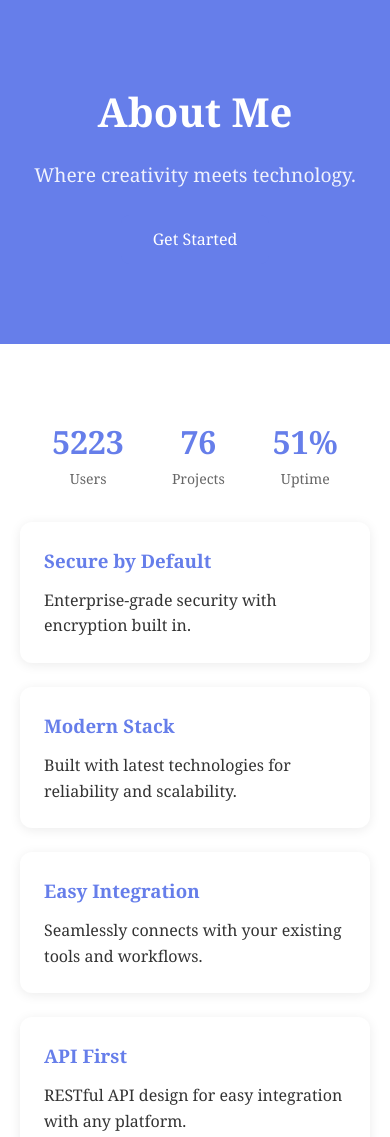
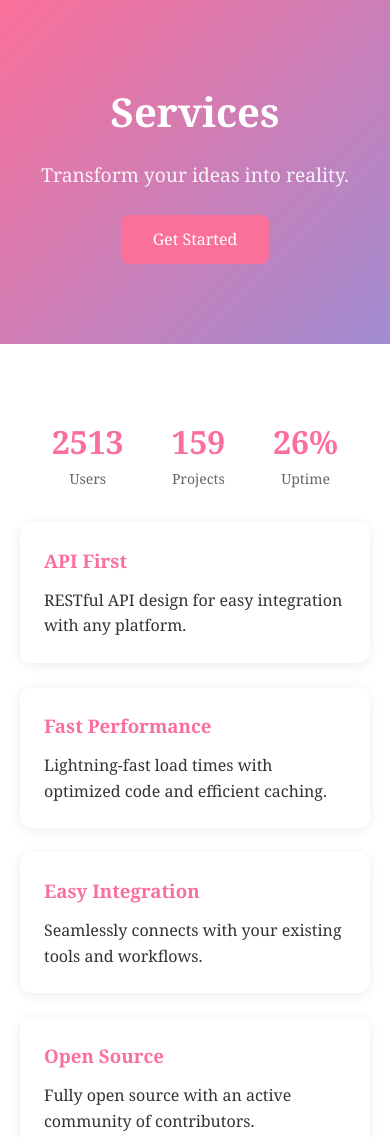
Before and after one commit to bivay-laina/portfolio-99286e, a plain HTML site: page index.html in a window 390 px wide. Shown: the top 1137 px of the page. Drawn offline with Linux system fonts and the light colour scheme.

```diff
--- a/index.html
+++ b/index.html
@@ -3,48 +3,49 @@
 <head>
 	<meta charset="UTF-8">
 	<meta name="viewport" content="width=device-width, initial-scale=1.0">
-	<title>About Me</title>
+	<title>Services</title>
 	<style>
 		* { margin: 0; padding: 0; box-sizing: border-box; }
 		body { font-family: Georgia, 'Times New Roman', Times, serif; line-height: 1.6; color: #333; }
-		.hero { background: linear-gradient(135deg, #667eea, #667eea); color: #fff; padding: 80px 20px; text-align: center; }
+		.hero { background: linear-gradient(135deg, #fa709a, #a18cd1); color: #fff; padding: 80px 20px; text-align: center; }
 		.hero h1 { font-size: 2.5rem; margin-bottom: 16px; }
 		.hero p { font-size: 1.2rem; opacity: .9; max-width: 600px; margin: 0 auto; }
 		.container { max-width: 1200px; margin: 0 auto; padding: 40px 20px; }
 		.grid { display: grid; grid-template-columns: repeat(auto-fit, minmax(280px, 1fr)); gap: 24px; margin-top: 32px; }
 		.card { background: #fff; border-radius: 12px; padding: 24px; box-shadow: 0 2px 12px rgba(0,0,0,.08); transition: transform .2s; }
 		.card:hover { transform: translateY(-4px); }
-		.card h3 { color: #667eea; margin-bottom: 12px; }
-		.btn { display: inline-block; padding: 12px 32px; background: #667eea; color: #fff; border: none; border-radius: 8px; font-size: 1rem; cursor: pointer; text-decoration: none; margin-top: 24px; }
+		.card h3 { color: #fa709a; margin-bottom: 12px; }
+		.btn { display: inline-block; padding: 12px 32px; background: #fa709a; color: #fff; border: none; border-radius: 8px; font-size: 1rem; cursor: pointer; text-decoration: none; margin-top: 24px; }
 		.btn:hover { opacity: .9; }
 		.stats { display: flex; justify-content: center; gap: 48px; margin-top: 32px; }
 		.stat { text-align: center; }
-		.stat-num { font-size: 2rem; font-weight: bold; color: #667eea; }
+		.stat-num { font-size: 2rem; font-weight: bold; color: #fa709a; }
 		.stat-lbl { font-size: .875rem; color: #666; }
 		footer { background: #1a1a2e; color: #aaa; text-align: center; padding: 24px; margin-top: 60px; }
 	</style>
 </head>
 <body>
 	<div class="hero">
-		<h1>About Me</h1>
-		<p>Where creativity meets technology.</p>
+		<h1>Services</h1>
+		<p>Transform your ideas into reality.</p>
 		<a href="#content" class="btn">Get Started</a>
 	</div>
 	<div class="container" id="content">
 		<div class="stats">
-			<div class="stat"><div class="stat-num">5223</div><div class="stat-lbl">Users</div></div>
-			<div class="stat"><div class="stat-num">76</div><div class="stat-lbl">Projects</div></div>
-			<div class="stat"><div class="stat-num">51%</div><div class="stat-lbl">Uptime</div></div>
+			<div class="stat"><div class="stat-num">2513</div><div class="stat-lbl">Users</div></div>
+			<div class="stat"><div class="stat-num">159</div><div class="stat-lbl">Projects</div></div>
+			<div class="stat"><div class="stat-num">26%</div><div class="stat-lbl">Uptime</div></div>
 		</div>
 		<div class="grid">
-			<div class="card"><h3>Secure by Default</h3><p>Enterprise-grade security with encryption built in.</p></div>
-			<div class="card"><h3>Modern Stack</h3><p>Built with latest technologies for reliability and scalability.</p></div>
+			<div class="card"><h3>API First</h3><p>RESTful API design for easy integration with any platform.</p></div>
+			<div class="card"><h3>Fast Performance</h3><p>Lightning-fast load times with optimized code and efficient caching.</p></div>
 			<div class="card"><h3>Easy Integration</h3><p>Seamlessly connects with your existing tools and workflows.</p></div>
-			<div class="card"><h3>API First</h3><p>RESTful API design for easy integration with any platform.</p></div>
+			<div class="card"><h3>Open Source</h3><p>Fully open source with an active community of contributors.</p></div>
+			<div class="card"><h3>Analytics</h3><p>Comprehensive dashboard to track and measure progress.</p></div>
 		</div>
 	</div>
 	<footer>
-		<p>&copy; 2026 About Me. Build b381</p>
+		<p>&copy; 2026 Services. Build 4dd8</p>
 	</footer>
 </body>
 </html>
```
